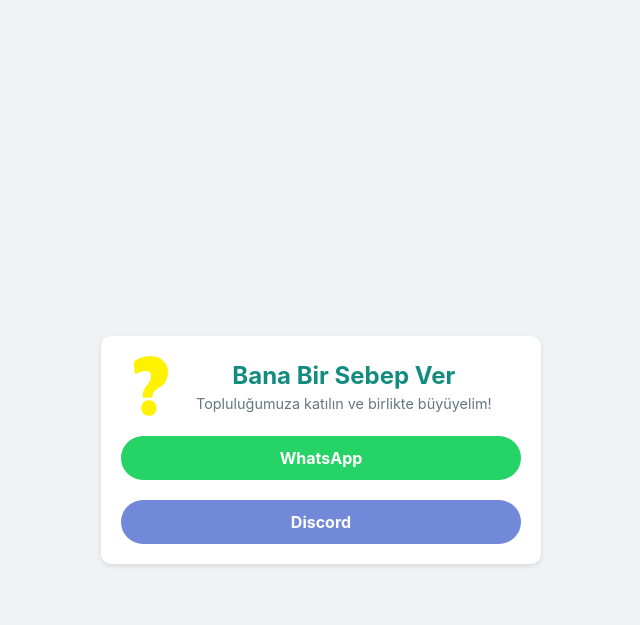
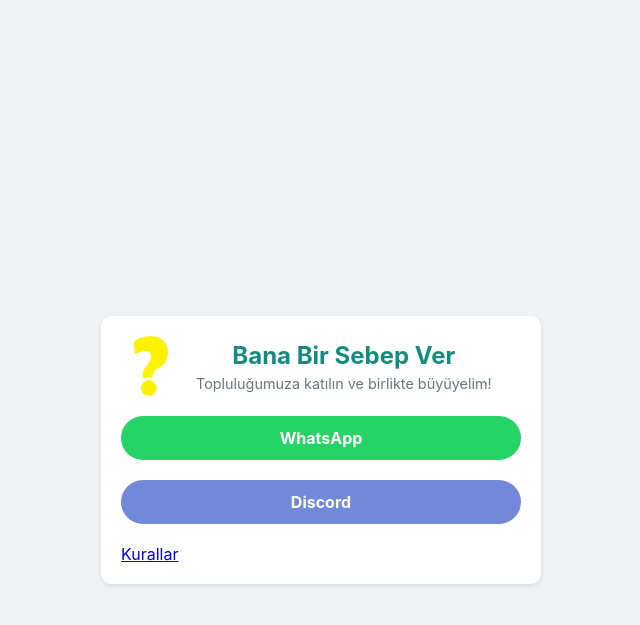
Before and after one commit to BanaBirSebepVer/BanaBirSebepVer, a Jekyll site: the page index.html, which Jekyll copies as it is, in a window 1280 px wide. Shown: the top 625 px of the page, without its empty margins (319-959 px from the left). Built offline with Jekyll 4.4.1, drawn with Linux system fonts in a browser that asks for light colours.

Commit message:
Kurallar bağlantısı eklendi

```diff
--- a/index.html
+++ b/index.html
@@ -23,6 +23,10 @@
         <a href="https://discord.gg/WZ8xkMmw2A" class="discord-button" target="_blank">
             Discord
         </a>
+        <br/>
+        <a href="https://github.com/BanaBirSebepVer/BanaBirSebepVer/blob/main/KURALLAR.md" class="rules-button" target="_blank">
+            Kurallar
+        </a>
     </div>
 </body>
 </html>
```
